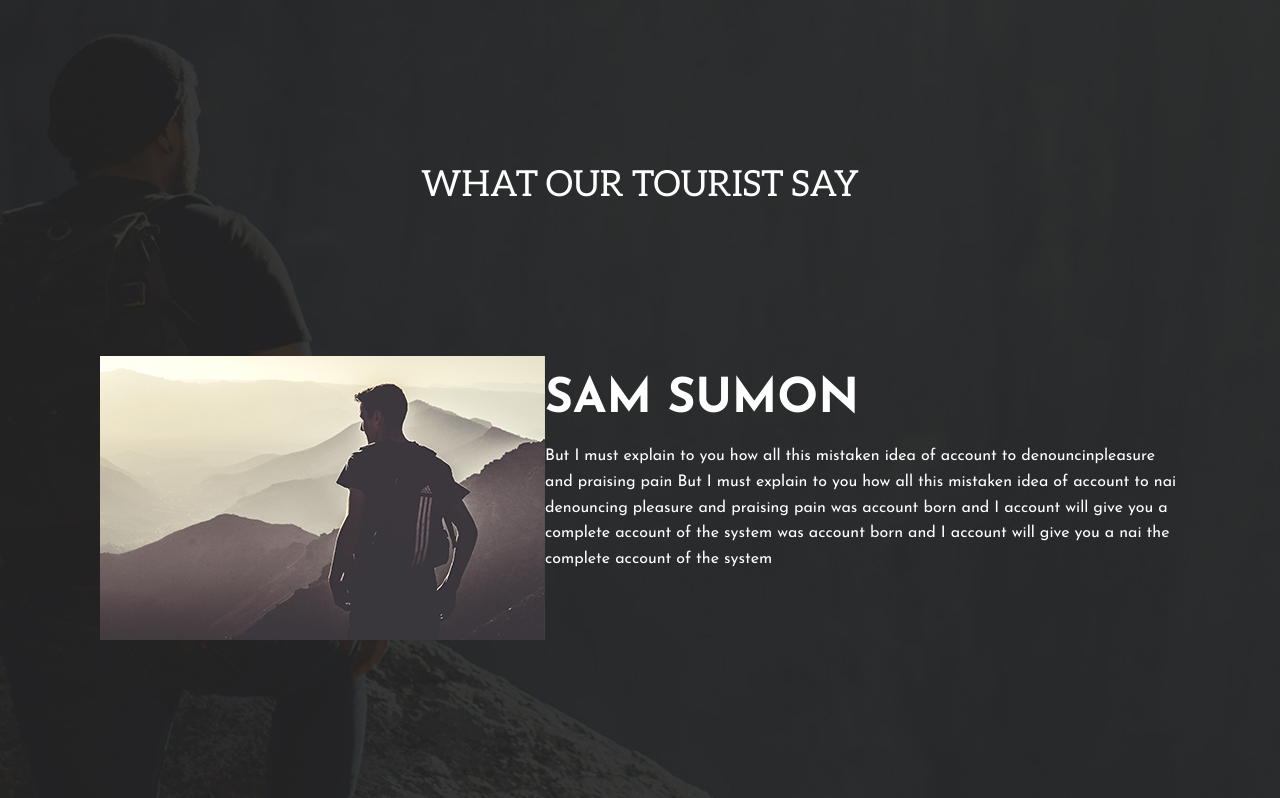
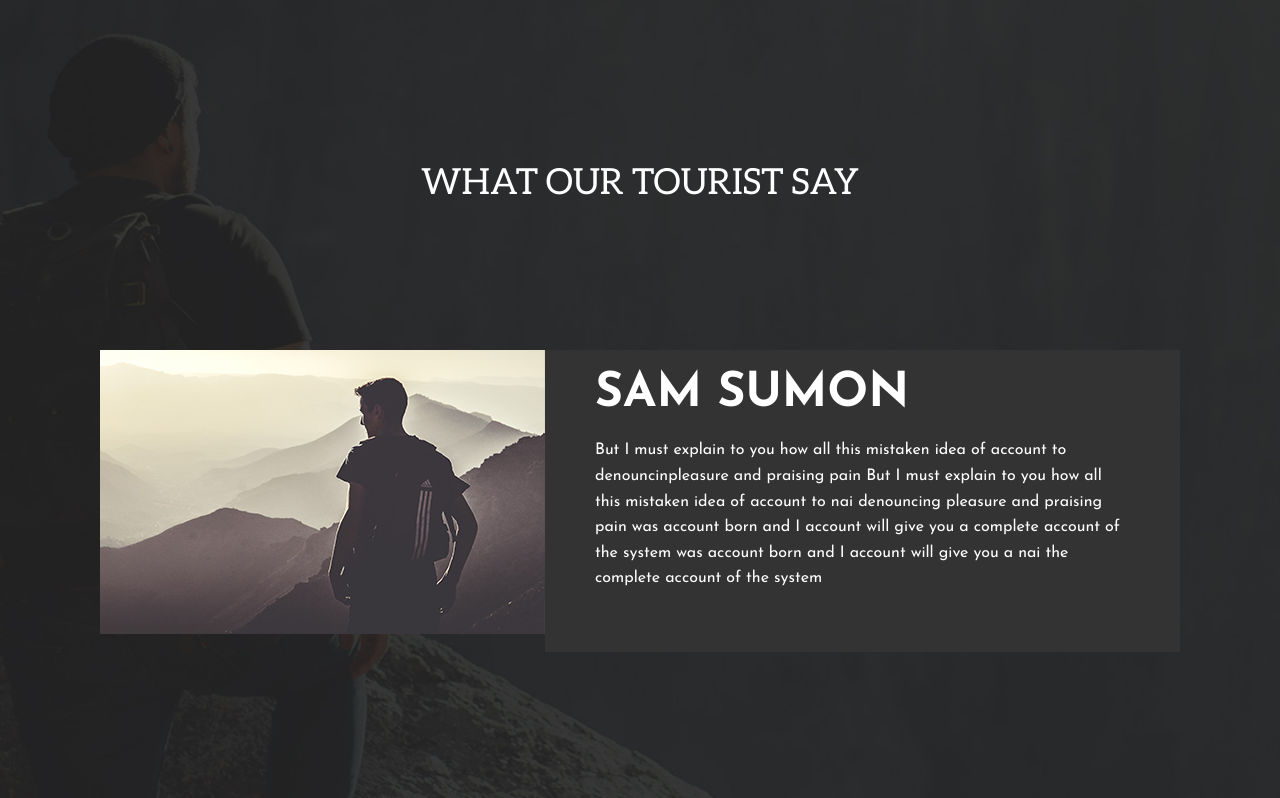
Before and after one commit to TimurTsokov/Ekzamen, a website: page index.html in a window 1280 px wide. Shown: the part 3549-4347 px from the top of the page. Drawn offline with Linux system fonts and the light colour scheme.

Commit message:
+sum sumon2

```diff
--- a/scss/style.scss
+++ b/scss/style.scss
@@ -235,9 +235,13 @@ body {
       flex: 0 0 100%;
       display: flex;
       //justify-content: center;
-      align-items: stretch;
-
-      align-content: center;
+      //align-items: stretch;
+      //
+      //align-content: center;
+    }
+    &__text {
+      background-color: #333333;
+      padding: 0 50px;
     }
 
     &__form {
```
Also changed, not shown: css/style.css.
